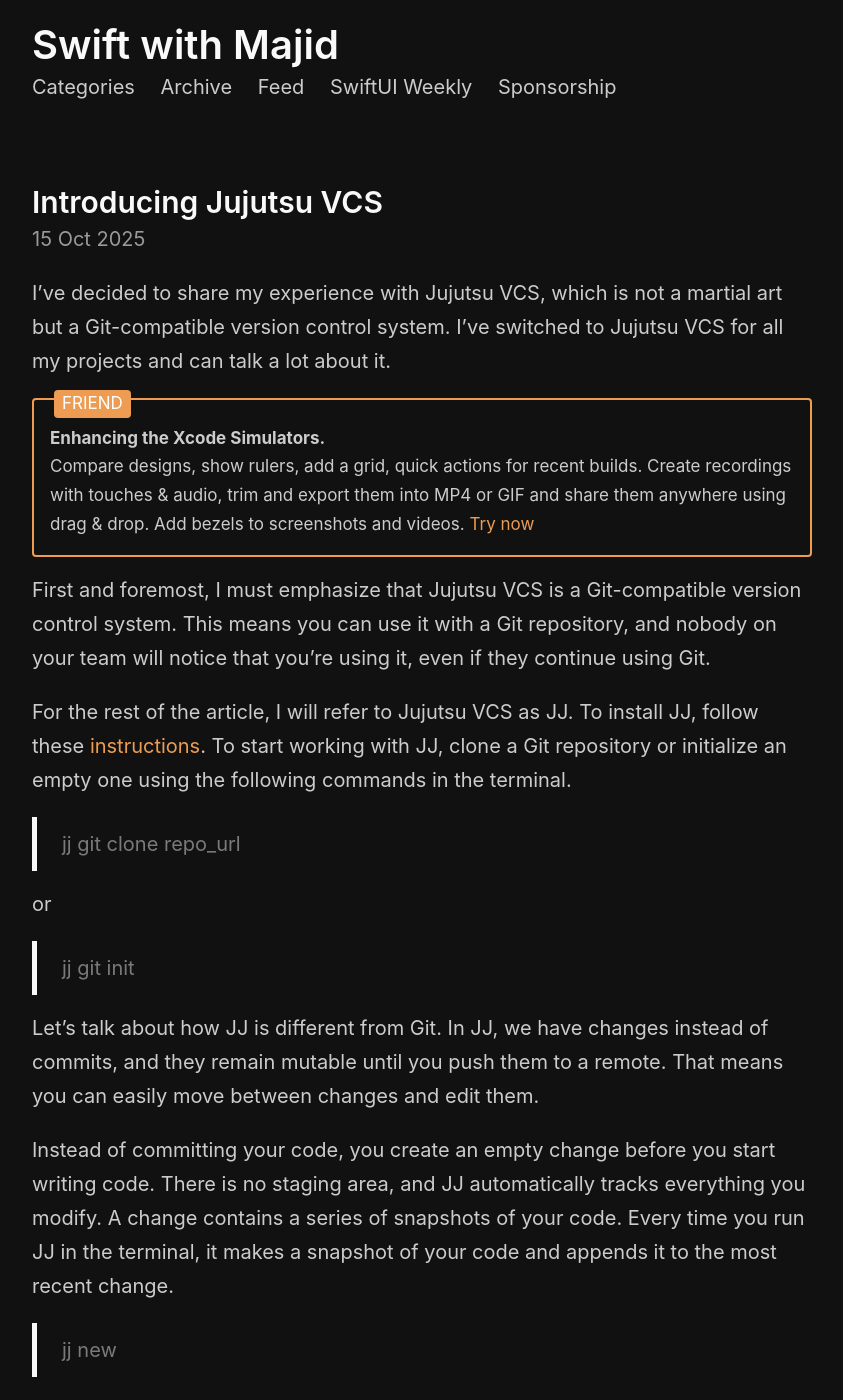
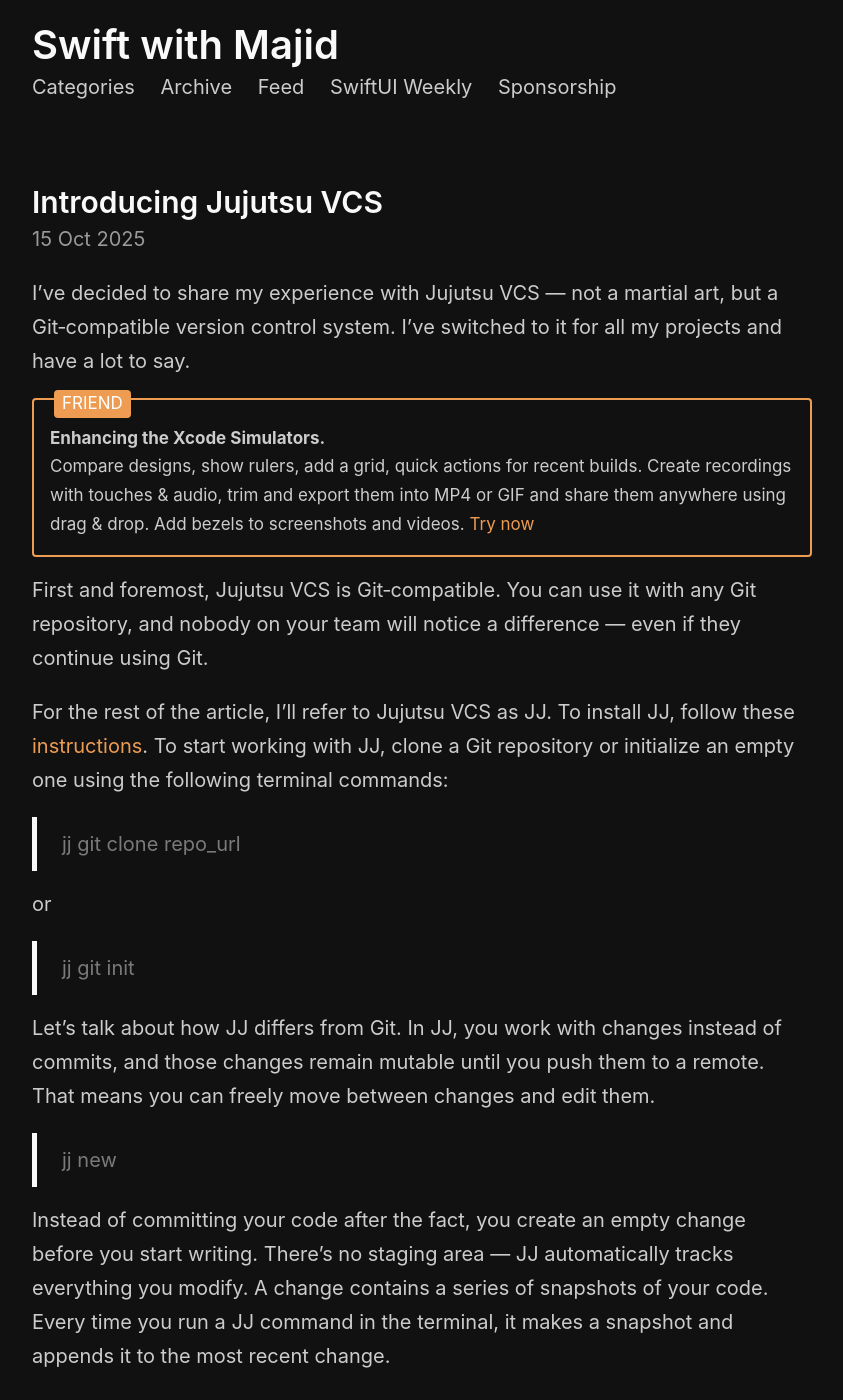
Before and after one commit to mecid/mecid.github.io, a Jekyll site: the page built from _posts/2025-10-15-introducing-jujutsu-vcs.md, in a window 1280 px wide and 1400 px high. Shown: the whole window, without its empty margins (218-1061 px from the left). Built offline with Jekyll 4.4.1, drawn with Linux system fonts in a browser that asks for light colours; some of the changed text lies outside the part shown.

Commit message:
jj post improved

```diff
--- a/_posts/2025-10-15-introducing-jujutsu-vcs.md
+++ b/_posts/2025-10-15-introducing-jujutsu-vcs.md
@@ -5,13 +5,13 @@
 image: /public/jj.svg
 ---
 
-I’ve decided to share my experience with Jujutsu VCS, which is not a martial art but a Git-compatible version control system. I’ve switched to Jujutsu VCS for all my projects and can talk a lot about it.
+I’ve decided to share my experience with Jujutsu VCS — not a martial art, but a Git‑compatible version control system. I’ve switched to it for all my projects and have a lot to say.
 
 {% include friends.html %}
 
-First and foremost, I must emphasize that Jujutsu VCS is a Git-compatible version control system. This means you can use it with a Git repository, and nobody on your team will notice that you’re using it, even if they continue using Git.
+First and foremost, Jujutsu VCS is Git‑compatible. You can use it with any Git repository, and nobody on your team will notice a difference — even if they continue using Git.
 
-For the rest of the article, I will refer to Jujutsu VCS as JJ. To install JJ, follow these [instructions](https://jj-vcs.github.io/jj/latest/install-and-setup/). To start working with JJ, clone a Git repository or initialize an empty one using the following commands in the terminal.
+For the rest of the article, I’ll refer to Jujutsu VCS as JJ. To install JJ, follow these [instructions](https://jj-vcs.github.io/jj/latest/install-and-setup/). To start working with JJ, clone a Git repository or initialize an empty one using the following terminal commands:
 
 > jj git clone repo_url
 
@@ -19,52 +19,54 @@
 
 > jj git init
 
-Let’s talk about how JJ is different from Git. In JJ, we have changes instead of commits, and they remain mutable until you push them to a remote. That means you can easily move between changes and edit them.
-
-Instead of committing your code, you create an empty change before you start writing code. There is no staging area, and JJ automatically tracks everything you modify. A change contains a series of snapshots of your code. Every time you run JJ in the terminal, it makes a snapshot of your code and appends it to the most recent change.
+Let’s talk about how JJ differs from Git. In JJ, you work with changes instead of commits, and those changes remain mutable until you push them to a remote. That means you can freely move between changes and edit them.
 
 > jj new
 
-Whenever you feel that you have finished work on the current change and want to create another one, you can use the following commands.
+Instead of committing your code after the fact, you create an empty change before you start writing. There’s no staging area — JJ automatically tracks everything you modify. A change contains a series of snapshots of your code. Every time you run a JJ command in the terminal, it makes a snapshot and appends it to the most recent change.
+
+When you finish work on the current change and want to start another, use:
 
 > jj desc -m "describe the work you have done"
 
 > jj new
 
-Changes simplify history manipulation. Rebase, squash, and split are very basic operations here. Here is the log of my repo. Assume that I want to create a change between the last two changes. Nothing could be easier.
+Changes make history manipulation simple. Rebase, squash, and split are everyday operations. Here’s the log of my repo. Suppose I want to insert a change between the last two changes — nothing could be easier.
 
 ![jj-terminal](/public/jj1.png)
 
+To insert a change after a specific one:
+
 > jj new -A px
 
-The -A argument means **after**, and it creates an empty change after the change with ID `px`. You can also use -B to create an empty change **before** `px`. The great thing about creating changes in between is that JJ automatically rebases subsequent changes. This is my favorite thing about JJ: it automatically runs a rebase when you change something in the history. JJ runs rebases in many situations, and it almost never results in conflicts.
+The -A argument means “after”; it creates an empty change after the change with ID `px`. You can also use -B to create an empty change “before” `px`. The great thing about inserting changes is that JJ automatically rebases subsequent changes. That’s my favorite thing about JJ: when you change history, it automatically rebases, and it rarely results in conflicts.
 
 ![jj-terminal](/public/jj2.png)
 
 > jj squash
 
-The squash command is another simple and powerful tool in JJ; it appends the most recent change to the previous change.
+The squash command is another simple, powerful tool: it appends the most recent change to the previous one.
 
 > jj squash --into px
 
-You can use the --into argument to specify the change that you want to squash into, and JJ will automatically rebase subsequent changes as needed.
+Use the --into argument to specify which change to squash into, and JJ will automatically rebase subsequent changes as needed.
 
 > jj undo
 
-Another great utility in JJ is the undo command. You can always call undo to revert the most recent operation—snapshot, rebase, squash, merge, etc.
+Another great utility is undo. You can always call it to revert the most recent operation — snapshot, rebase, squash, merge, and so on.
 
 > jj new master
 
 > jj new master
 
-Creating more than one change with the same parent is enough to start branching in JJ. Branches in JJ are anonymous, which means they don’t have names. It might be strange at first, but it works really well. You can set a bookmark on a change to create a Git-compatible branch.
+Creating more than one change with the same parent is enough to start branching in JJ. Branches are anonymous — they don’t have names. That might seem odd at first, but it works really well. If you need a Git‑compatible branch, set a bookmark on a change.
 
 > jj bookmark set new-feature
 
-Finally, whenever you need to delete a change, you can run:
+Finally, to delete a change, run:
 
 > jj abandon px
 
-It will remove the change and its code, then rebase the subsequent changes.
+This removes the change and its code, then rebases subsequent changes.
 
-JJ reimagines version control, making history manipulation effortless. It’s fully compatible with Git but offers a much more flexible and fluid workflow. I’ll share more advanced workflows—such as rebasing across branches—in future posts. I hope you enjoy the post. Feel free to follow me on [Twitter](https://twitter.com/mecid) and ask your questions related to this post. Thanks for reading, and see you next week!
+JJ reimagines version control, making history manipulation effortless. It’s fully compatible with Git but offers a more flexible, fluid workflow. I’ll share more advanced techniques — such as rebasing across branches — in future posts. I hope you enjoyed this one. Feel free to follow me on [Twitter](https://twitter.com/mecid) and ask any questions related to this post. Thanks for reading, and see you next week!
```
